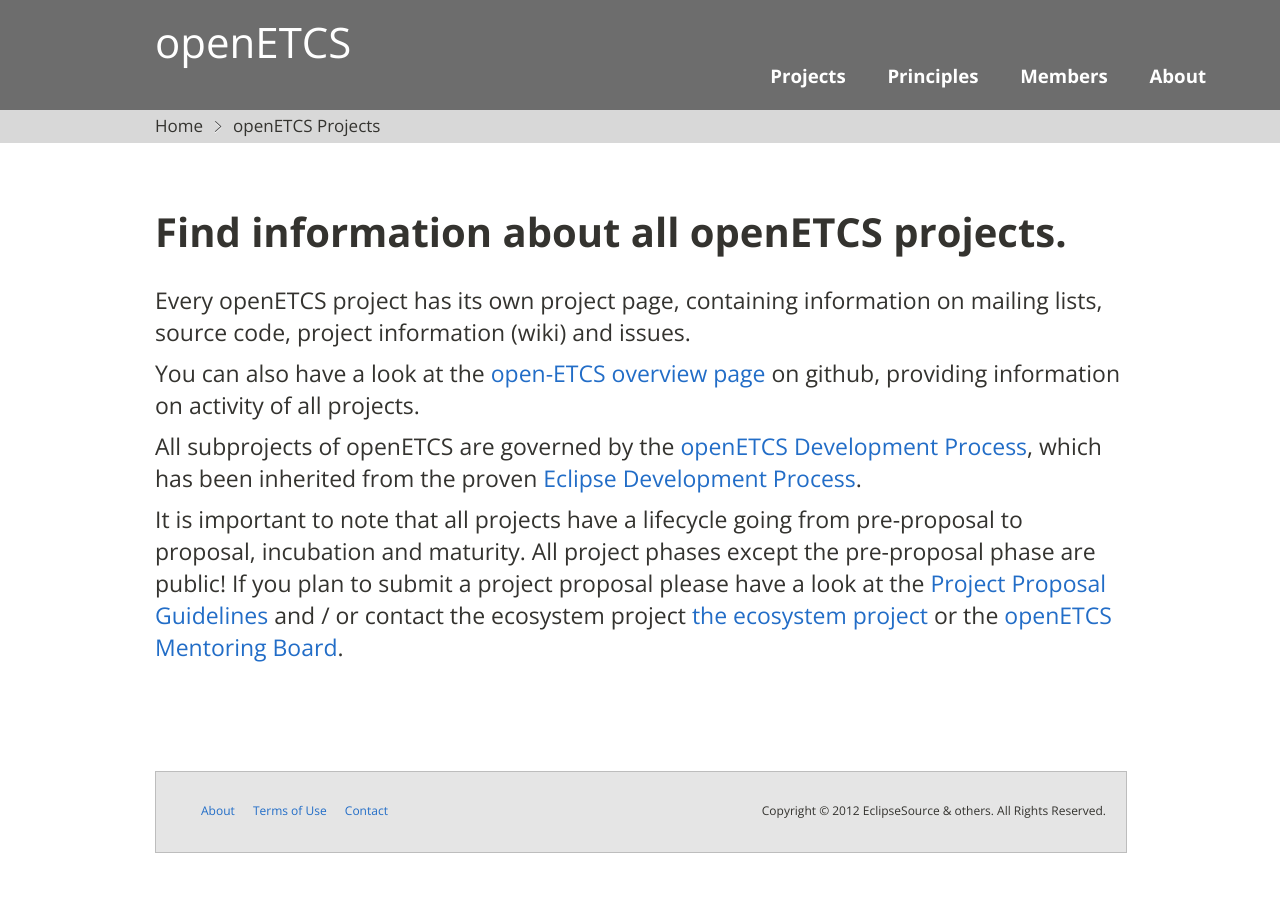
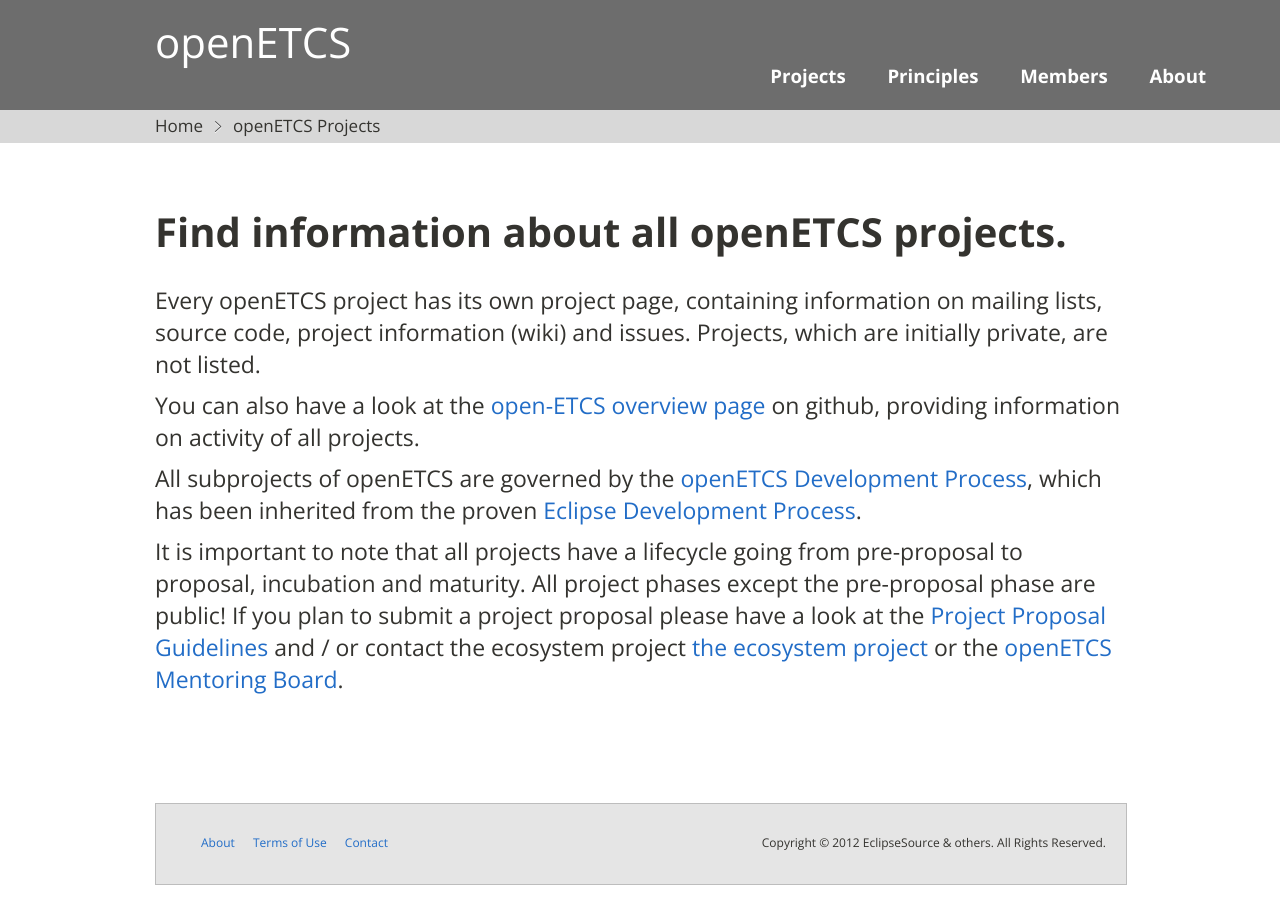
Before and after one commit to openETCS/openetcs.github.com, a Jekyll site: the page built from projects.html, in a window 1280 px wide. Built offline with Jekyll 4.4.1, drawn with Linux system fonts in a browser that asks for light colours.

Commit message:
Update projects.html

```diff
--- a/projects.html
+++ b/projects.html
@@ -7,7 +7,7 @@ title: openETCS Projects
     Find information about all openETCS  projects.
   </h1>
   <p>
-    Every openETCS project has its own project page, containing information on mailing lists, source code, project information (wiki) and issues.
+    Every openETCS project has its own project page, containing information on mailing lists, source code, project information (wiki) and issues. Projects, which are initially private, are not listed.
   </p>
   <p>
   <ul id="plist">
```
